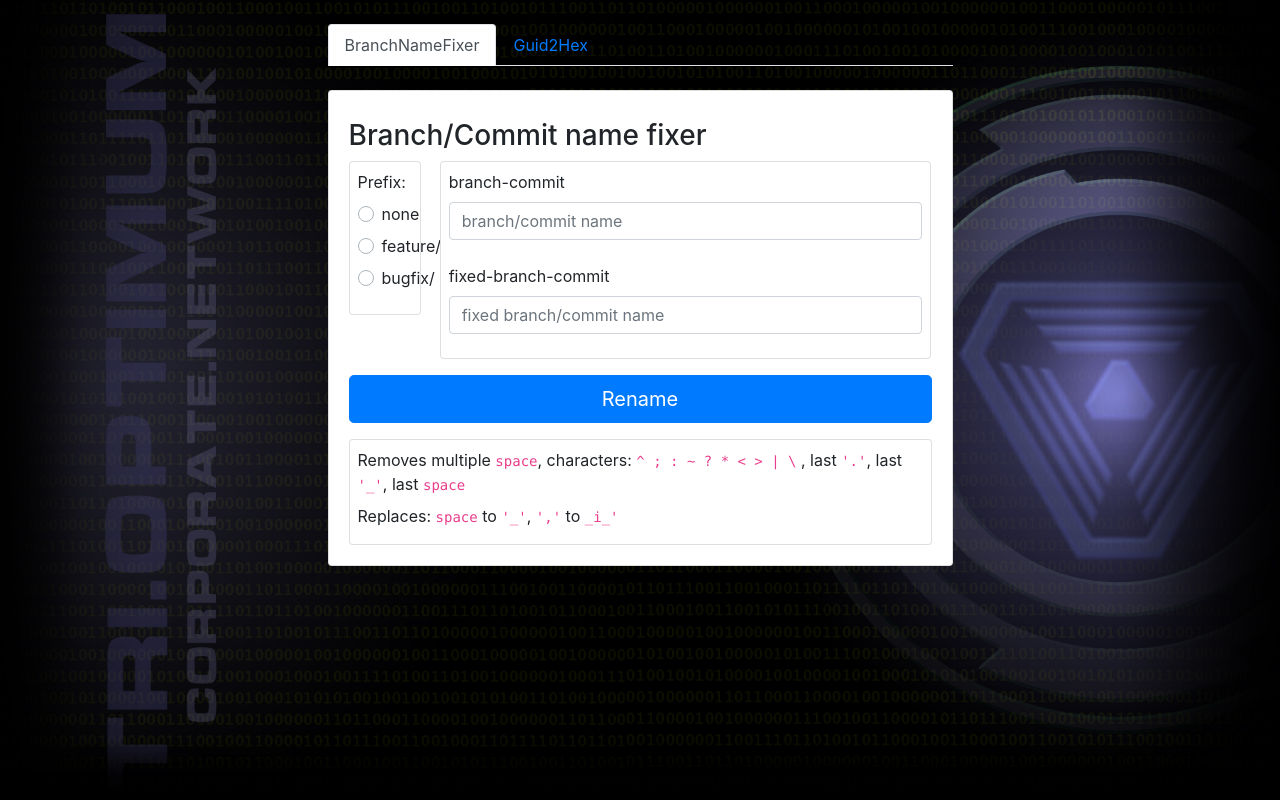
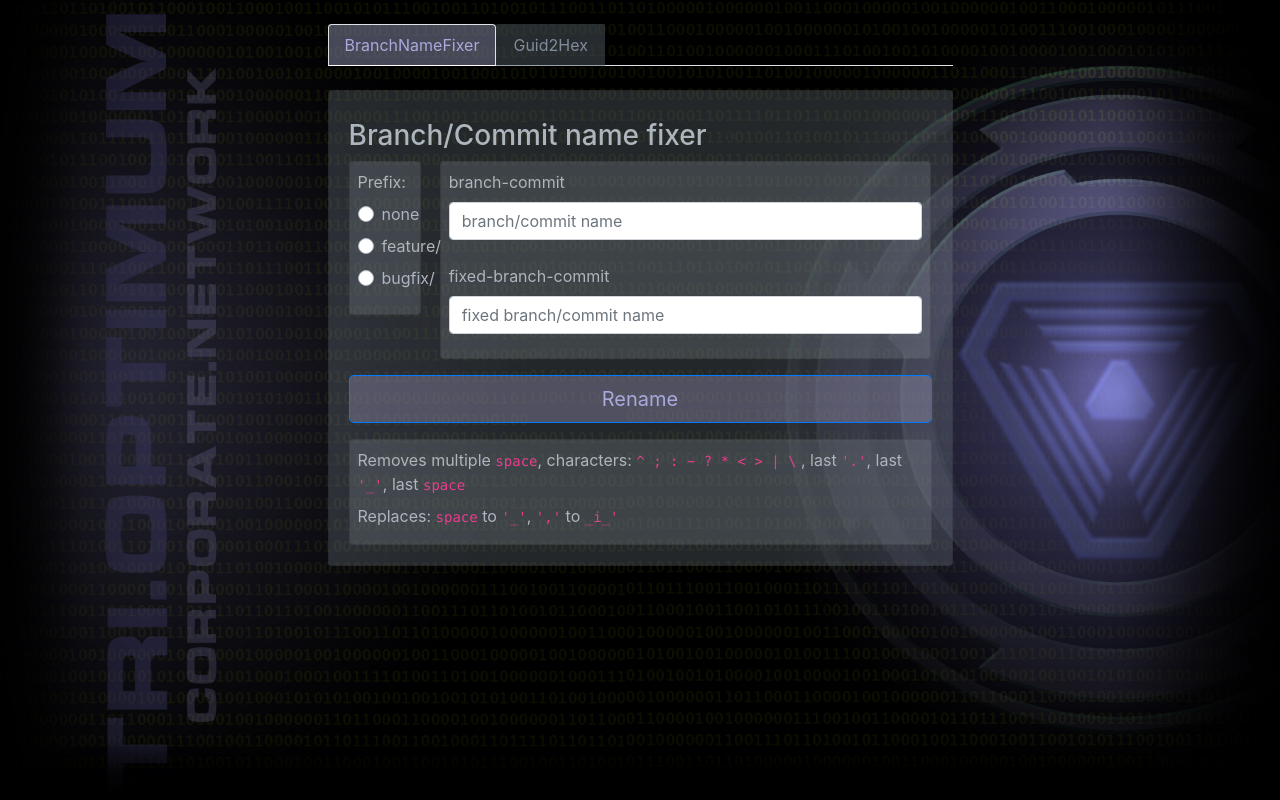
Before and after one commit to KubaMiszcz/KMDevTools, an Angular app: page / in a window 1280 px wide. Built offline with nearby package versions, Linux system fonts and the light colour scheme.

Commit message:
style updates

```diff
--- a/src/app/app.component.scss
+++ b/src/app/app.component.scss
@@ -0,0 +1,23 @@
+.push {
+  min-height: 24px;
+}
+
+.nav-item {
+  background-color: #808b9847;
+  color: #adb5bd;
+}
+
+.nav-item {
+  background-color: hsla(212, 10%, 35%, 0.28);
+  color: hsl(210, 11%, 55%);
+}
+
+.nav-link {
+  background-color: hsla(212, 10%, 35%, 0.28);
+  color: hsl(210, 11%, 55%);
+}
+
+.nav-link.active {
+  background-color: hsla(242, 18%, 63%, 0.4);
+  color: hsla(238, 41%, 76%, 1);
+}
--- a/src/app/branch-name-fixer-module/branch-name-fixer/branch-name-fixer.component.scss
+++ b/src/app/branch-name-fixer-module/branch-name-fixer/branch-name-fixer.component.scss
@@ -0,0 +1,19 @@
+.card {
+  background-color: #808b9847;
+  color: #adb5bd;
+}
+
+.btn {
+  background-color: hsla(242, 18%, 63%, 0.4);
+  color: hsla(238, 41%, 76%, 1);
+}
+
+.btn:hover {
+  background-color: hsla(242, 90%, 28%, 0.637);
+  color: hsla(238, 41%, 76%, 1);
+}
+
+.btn-primary:not(:disabled):not(.disabled):active {
+  background-color: hsla(242, 86%, 43%, 0.63);
+  color: #a9aadb;
+}
--- a/src/app/guid-to-hex/guid-to-hex/guid-to-hex.component.scss
+++ b/src/app/guid-to-hex/guid-to-hex/guid-to-hex.component.scss
@@ -0,0 +1,19 @@
+.card {
+  background-color: #808b9847;
+  color: #adb5bd;
+}
+
+.btn {
+  background-color: hsla(242, 18%, 63%, 0.4);
+  color: hsla(238, 41%, 76%, 1);
+}
+
+.btn:hover {
+  background-color: hsla(242, 90%, 28%, 0.637);
+  color: hsla(238, 41%, 76%, 1);
+}
+
+.btn-primary:not(:disabled):not(.disabled):active {
+  background-color: hsla(242, 86%, 43%, 0.63);
+  color: #a9aadb;
+}
--- /dev/null
+++ b/src/app/shared/footer/footer.component.scss
@@ -0,0 +1,6 @@
+.page-footer {
+  min-height: 24px;
+  background-color: #01010154;
+  font-size: smaller;
+  color: #6a64a69c;
+}
--- a/src/app/shared/footer/footer.component.ts
+++ b/src/app/shared/footer/footer.component.ts
@@ -3,7 +3,7 @@ import { Component, OnInit } from '@angular/core';
 @Component({
   selector: 'app-footer',
   templateUrl: './footer.component.html',
-  styleUrls: ['./footer.component.css']
+  styleUrls: ['./footer.component.scss']
 })
 export class FooterComponent implements OnInit {
 
```
Also changed, not shown: src/app/shared/footer/footer.component.css (deleted).
